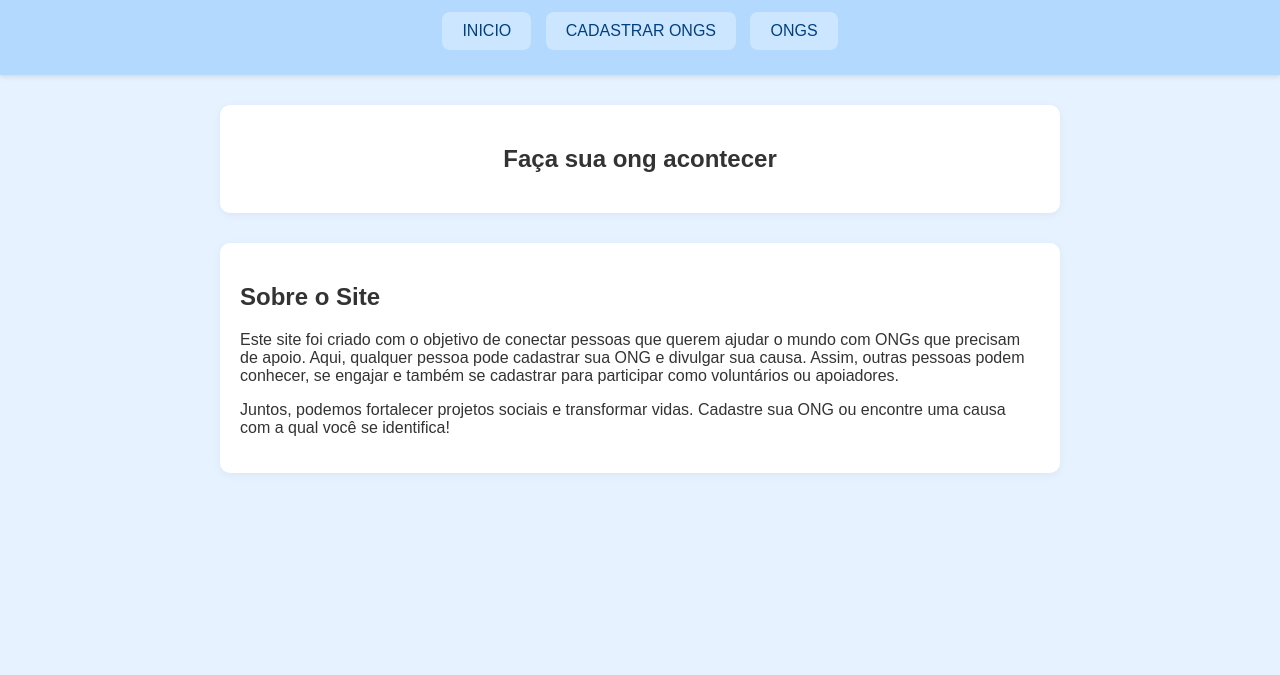
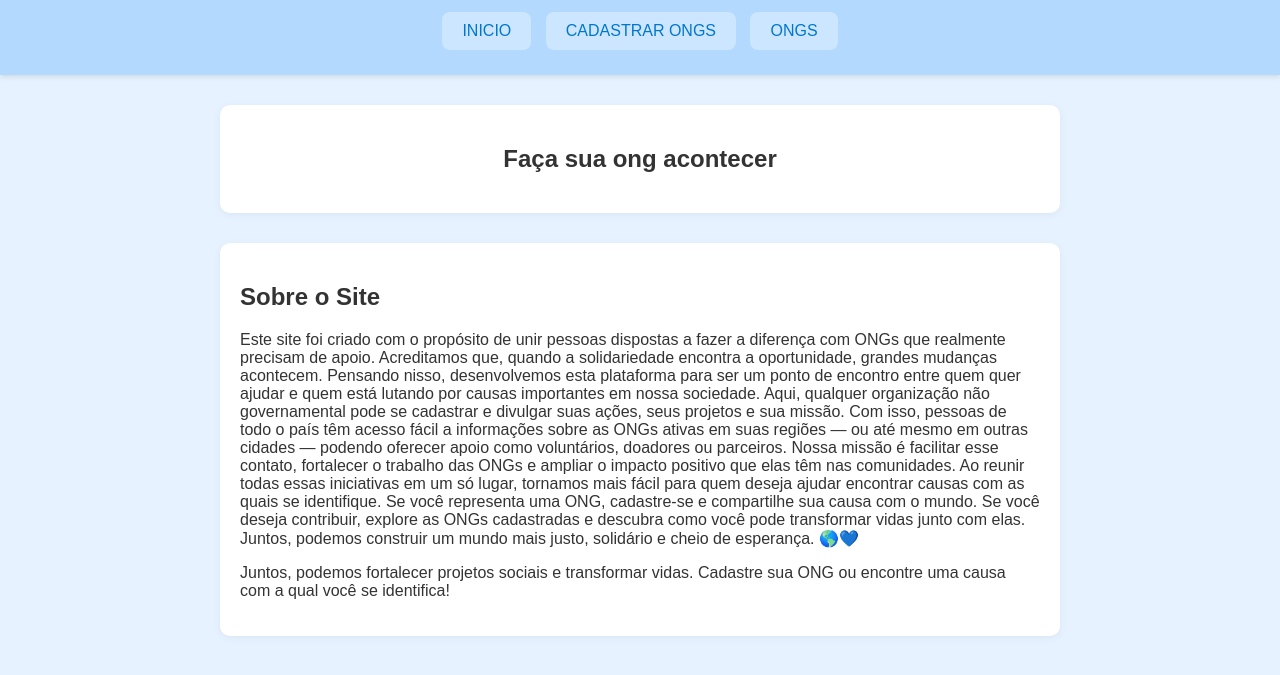
Before and after one commit to lucashmc/VoluntarioProva, a plain HTML site: page index.html in a window 1280 px wide. Shown: the part 55-730 px from the top of the page. Drawn offline with Linux system fonts and the light colour scheme.

Commit message:
adiçao do readme sobre o site, e finalizaçao das paginas html

```diff
--- a/cadastro.css
+++ b/cadastro.css
@@ -96,7 +96,7 @@ body {
 }
 
 .botao-enviar:hover {
-    background-color: #005fa3;
+    background-color: #0077cc;
 }
 
 /* Rodapé */
--- a/index.html
+++ b/index.html
@@ -28,7 +28,17 @@
      <section class="descricao-site">
   <h2>Sobre o Site</h2>
   <p>
-    Este site foi criado com o objetivo de conectar pessoas que querem ajudar o mundo com ONGs que precisam de apoio. Aqui, qualquer pessoa pode cadastrar sua ONG e divulgar sua causa. Assim, outras pessoas podem conhecer, se engajar e também se cadastrar para participar como voluntários ou apoiadores.
+    Este site foi criado com o propósito de unir pessoas dispostas a fazer a diferença com ONGs que realmente precisam de apoio.
+
+Acreditamos que, quando a solidariedade encontra a oportunidade, grandes mudanças acontecem. Pensando nisso, desenvolvemos esta plataforma para ser um ponto de encontro entre quem quer ajudar e quem está lutando por causas importantes em nossa sociedade.
+
+Aqui, qualquer organização não governamental pode se cadastrar e divulgar suas ações, seus projetos e sua missão. Com isso, pessoas de todo o país têm acesso fácil a informações sobre as ONGs ativas em suas regiões — ou até mesmo em outras cidades — podendo oferecer apoio como voluntários, doadores ou parceiros.
+
+Nossa missão é facilitar esse contato, fortalecer o trabalho das ONGs e ampliar o impacto positivo que elas têm nas comunidades. Ao reunir todas essas iniciativas em um só lugar, tornamos mais fácil para quem deseja ajudar encontrar causas com as quais se identifique.
+
+Se você representa uma ONG, cadastre-se e compartilhe sua causa com o mundo. Se você deseja contribuir, explore as ONGs cadastradas e descubra como você pode transformar vidas junto com elas.
+
+Juntos, podemos construir um mundo mais justo, solidário e cheio de esperança. 🌎💙
   </p>
   <p>
     Juntos, podemos fortalecer projetos sociais e transformar vidas. Cadastre sua ONG ou encontre uma causa com a qual você se identifica!
@@ -49,6 +59,5 @@
 
 
 
-
 </body>
 </html>
--- a/main.css
+++ b/main.css
@@ -34,7 +34,7 @@ nav a button {
     margin: 5px;
     font-size: 16px;
     border-radius: 8px;
-    color: #004080;
+    color: #0077cc;
     cursor: pointer;
     transition: background-color 0.3s ease;
 }
--- a/main.js
+++ b/main.js
@@ -55,6 +55,7 @@ window.addEventListener("DOMContentLoaded", () => {
             nomeCompleto: document.getElementById('nome').value,
             nomeOng: document.getElementById('titulo').value,
             telefone: document.getElementById('telefone').value,
+            sobre: document.getElementById('sobre').value,
             cpf: document.getElementById('cpf').value,
             cep: document.getElementById('cep').value,
             endereco: document.getElementById('endereco').value,
```
Also changed, not shown: visualizacao.html (+2 -1 lines), 1 other file.
